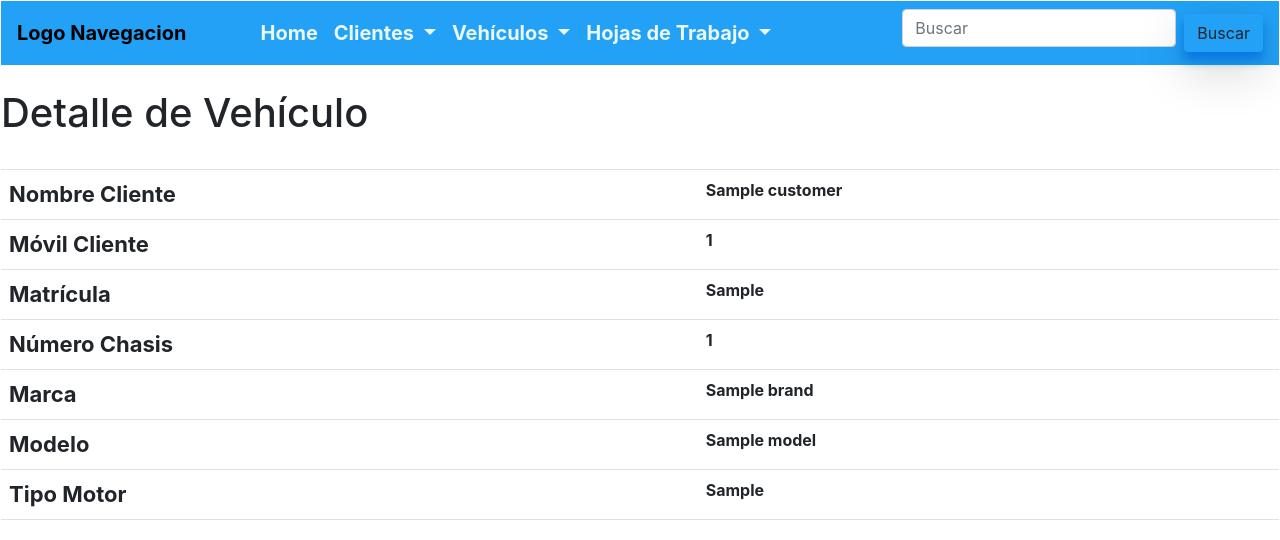
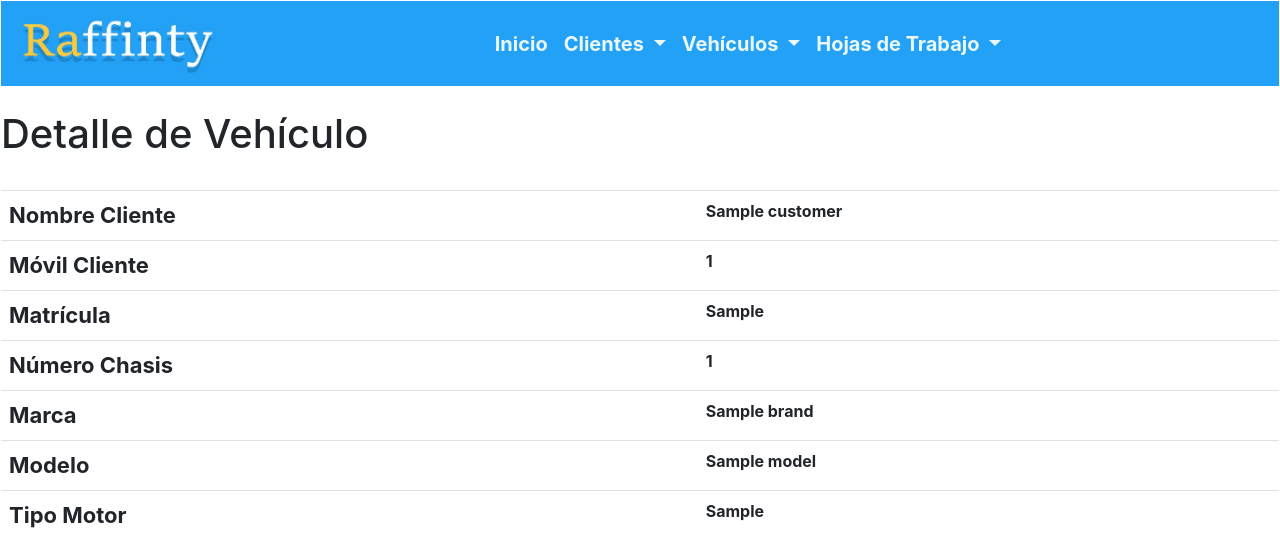
Before and after one commit to Rafriki2308/RafrikiGarage, a Symfony app: template templates/Car/show.html.twig in a window 1280 px wide. Shown: the top 540 px of the page. Run offline with Twig, Linux system fonts and the light colour scheme; the template is opened without the code that fills it: most values are stand-ins (such as "Sample title", 1, 10 or a date in 2020); some libraries are stand-ins or nearby versions.

Commit message:
Centered Menu, added logo picture

```diff
--- a/public/styles/style.css
+++ b/public/styles/style.css
@@ -105,6 +105,11 @@ nav{
     background-color: #22a1f6;
 }
 
+nav img{
+    width: 200px;
+    height: auto;
+}
+
 .nav-link{
     color: #e9f7f8;
 }
@@ -114,8 +119,12 @@ nav{
     transition: all 0.2s;
 }
 
+#centerMenu{
+    margin: 0 auto;
+}
+
 #navbarSupportedContent{
-    margin-left: 50px;
+    text-align: center;
 }
 
 #linea{
--- a/templates/navbar.html.twig
+++ b/templates/navbar.html.twig
@@ -1,13 +1,16 @@
 <nav class="navbar navbar-expand-lg" id='nav'>
-    <a class="navbar-brand" href="#">Logo Navegacion</a>
+    <a class="navbar-brand" href="#">
+        <img id="logoImg" src="assets/Logo.jpg">
+    </a>
     <button class="navbar-toggler" type="button" data-toggle="collapse" data-target="#navbarSupportedContent" aria-controls="navbarSupportedContent" aria-expanded="false" aria-label="Toggle navigation">
         <span class="navbar-toggler-icon"></span>
     </button>
 
     <div class="collapse navbar-collapse" id="navbarSupportedContent">
+        <div id="centerMenu">
             <ul class="navbar-nav mr-auto">
                 <li class="nav-item active">
-                <a class="nav-link" href="{{ path('homepage') }}">Home<span class="sr-only">(current)</span></a>
+                    <a class="nav-link" href="{{ path('homepage') }}">Inicio<span class="sr-only">(current)</span></a>
                 </li>
                 <li class="nav-item dropdown">
                     <a class="nav-link dropdown-toggle" href="#" id="navbarDropdown" role="button" data-toggle="dropdown" aria-haspopup="true" aria-expanded="false">
@@ -41,9 +44,6 @@
                     </div>
                 </li>
             </ul>
-        <form class="form-inline my-2 my-lg-0">
-            <input class="form-control mr-sm-2" type="search" placeholder="Buscar" aria-label="Buscar">
-            <button class="btn my-2 my-sm-0" type="submit">Buscar</button>
-        </form>
+        </div>
     </div>
 </nav>
```
Also changed, not shown: public/assets/Logo.jpg (added). Lines whose indentation alone changed are shown as unchanged.
